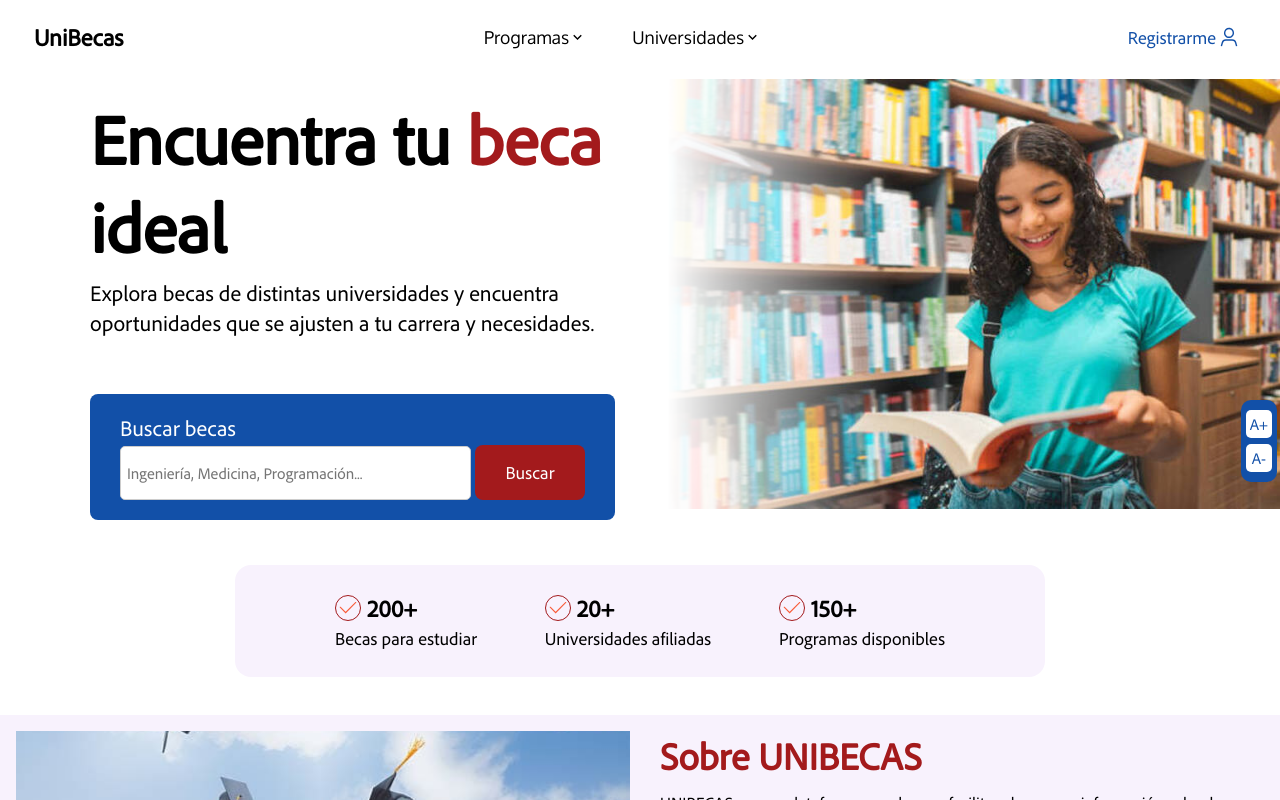
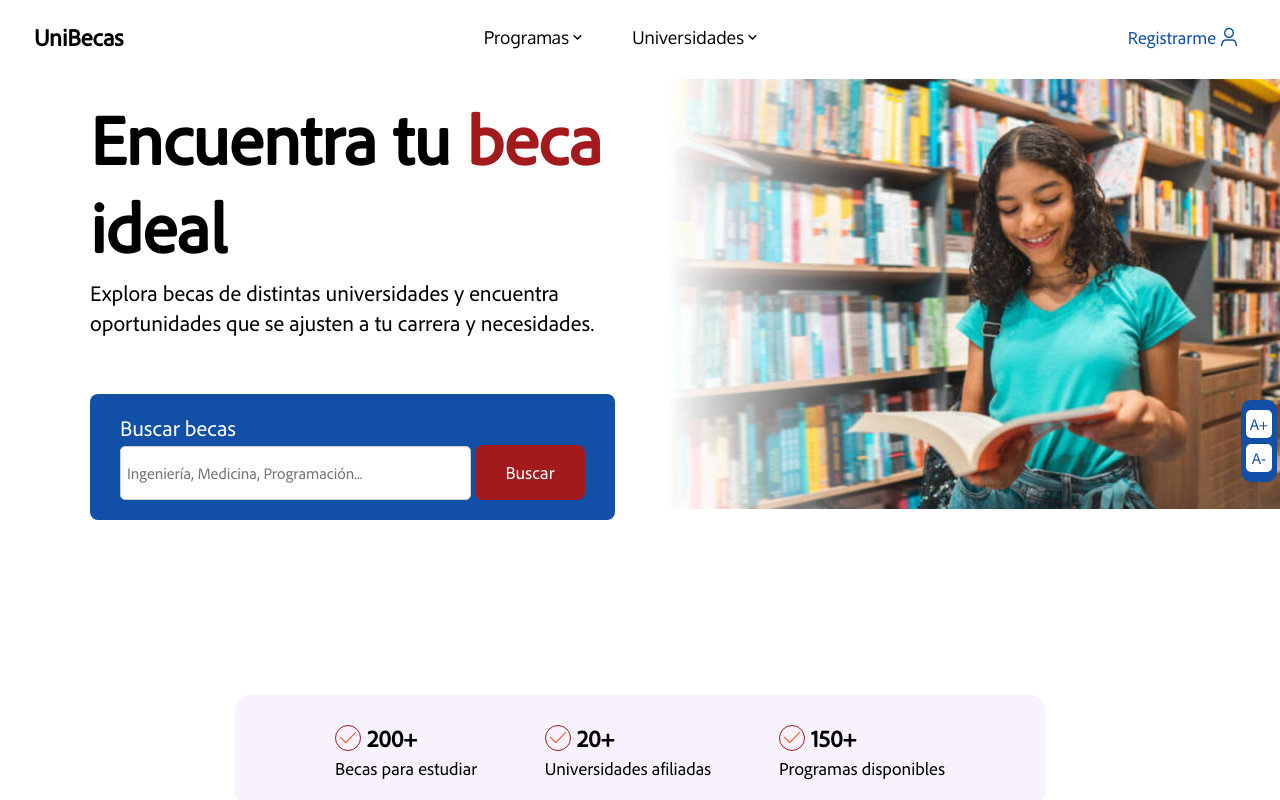
Before and after one commit to AlexanderCassiani/unibecas, a React (Vite) app in the folder frontend/: page / in a window 1280 px wide. Shown: the top 800 px of the page. Built offline with nearby package versions, Linux system fonts and the light colour scheme.

Commit message:
Style: ajusta margen

```diff
--- a/frontend/src/home/layout/homeLayout.css
+++ b/frontend/src/home/layout/homeLayout.css
@@ -3,7 +3,7 @@
 }
 
 .contenedor-info-becas {
-  margin: 20px auto;
+  margin: 150px auto 20px auto;
   display: flex;
   align-items: center;
   justify-content: space-between;
```
